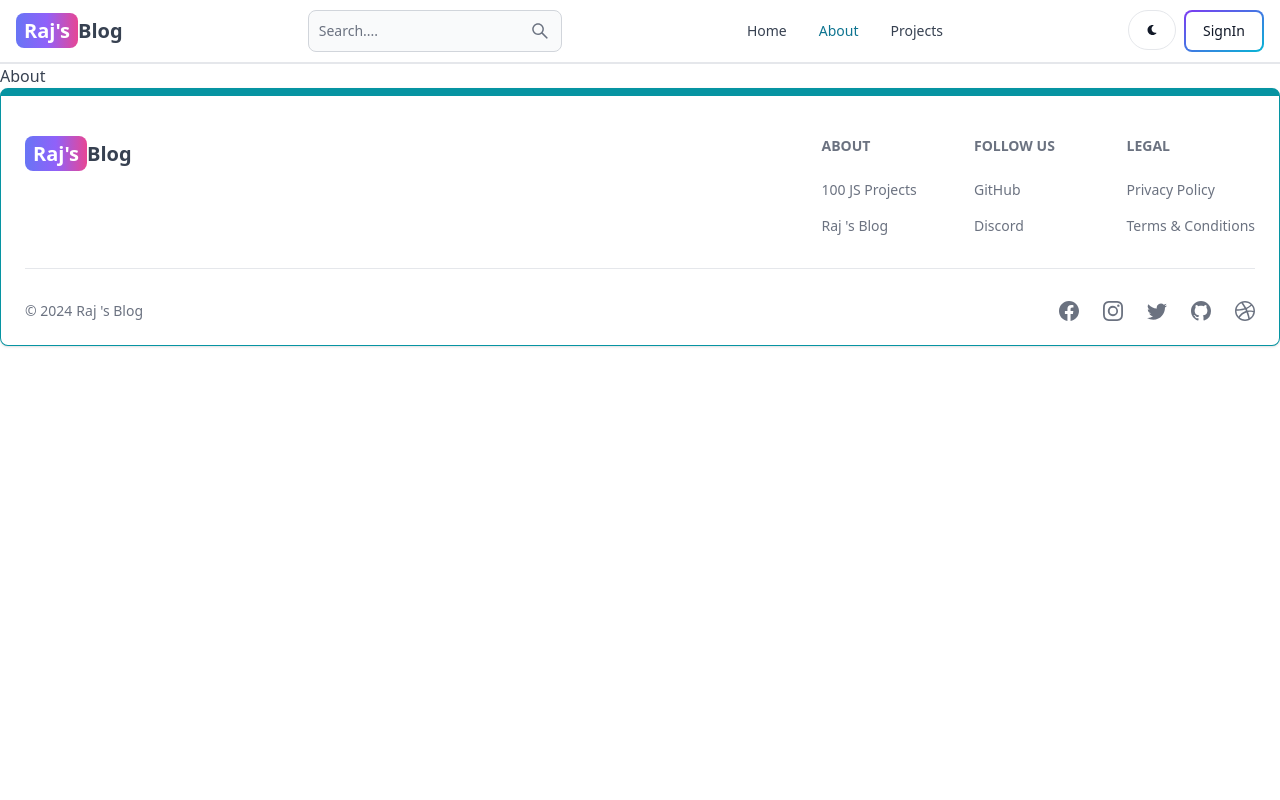
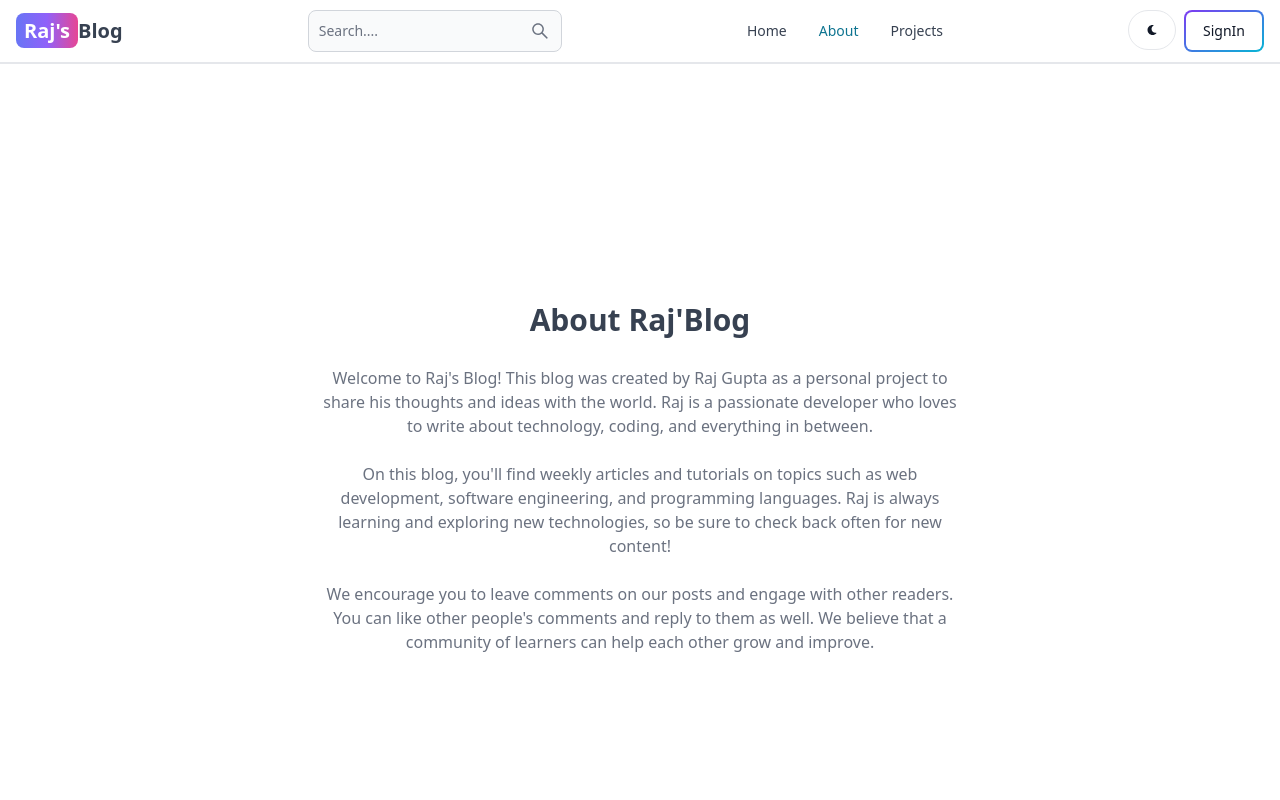
Before and after one commit to Guptaraj06/Blog-app, a React (Vite) app in the folder frontend/: page /about in a window 1280 px wide. Shown: the top 800 px of the page. Built offline with nearby package versions, Linux system fonts and the light colour scheme; no server answers.

Commit message:
make changes to deploy

```diff
--- a/frontend/src/pages/About.jsx
+++ b/frontend/src/pages/About.jsx
@@ -1,5 +1,35 @@
-const About = () => {
-  return <div>About</div>;
-};
+export default function About() {
+  return (
+    <div className="min-h-screen flex items-center justify-center">
+      <div className="max-w-2xl mx-auto p-3 text-center">
+        <div>
+          <h1 className="text-3xl font font-semibold text-center my-7">
+            About Raj&apos;Blog
+          </h1>
+          <div className="text-md text-gray-500 flex flex-col gap-6">
+            <p>
+              Welcome to Raj&apos;s Blog! This blog was created by Raj Gupta as
+              a personal project to share his thoughts and ideas with the world.
+              Raj is a passionate developer who loves to write about technology,
+              coding, and everything in between.
+            </p>
 
-export default About;
+            <p>
+              On this blog, you&apos;ll find weekly articles and tutorials on
+              topics such as web development, software engineering, and
+              programming languages. Raj is always learning and exploring new
+              technologies, so be sure to check back often for new content!
+            </p>
+
+            <p>
+              We encourage you to leave comments on our posts and engage with
+              other readers. You can like other people&apos;s comments and reply
+              to them as well. We believe that a community of learners can help
+              each other grow and improve.
+            </p>
+          </div>
+        </div>
+      </div>
+    </div>
+  );
+}
--- a/frontend/src/pages/Projects.jsx
+++ b/frontend/src/pages/Projects.jsx
@@ -1,5 +1,14 @@
-const Projects = () => {
-  return <div>Projects</div>;
-};
+import CallToAction from "../components/CallToAction";
 
-export default Projects;
+export default function Projects() {
+  return (
+    <div className="min-h-screen max-w-2xl mx-auto flex justify-center items-center flex-col gap-6 p-3">
+      <h1 className="text-3xl font-semibold">Pojects</h1>
+      <p className="text-md text-gray-500">
+        Build fun and engaging projects while learning HTML, CSS, and
+        JavaScript!
+      </p>
+      <CallToAction />
+    </div>
+  );
+}
```
Also changed, not shown: package.json (+7 -1 lines), 2 other files (tests, documents, lock files or other folders).
